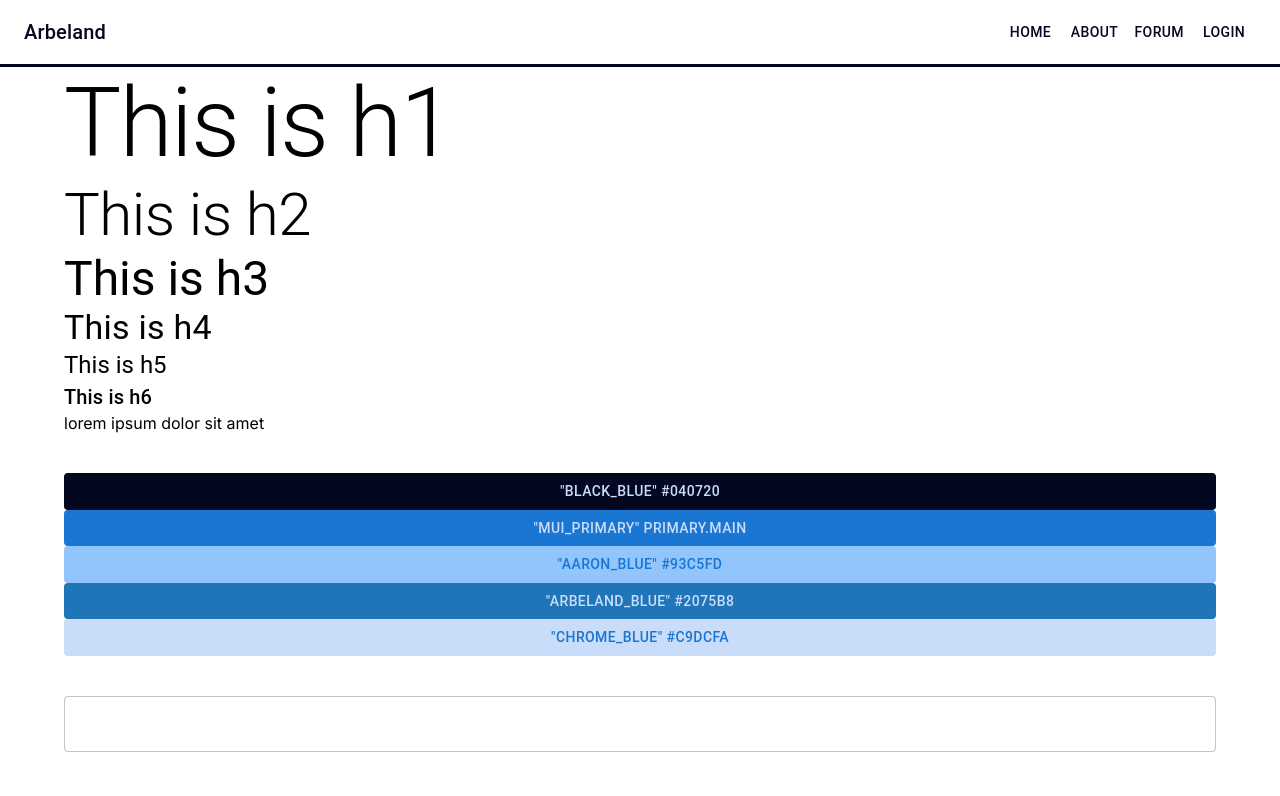
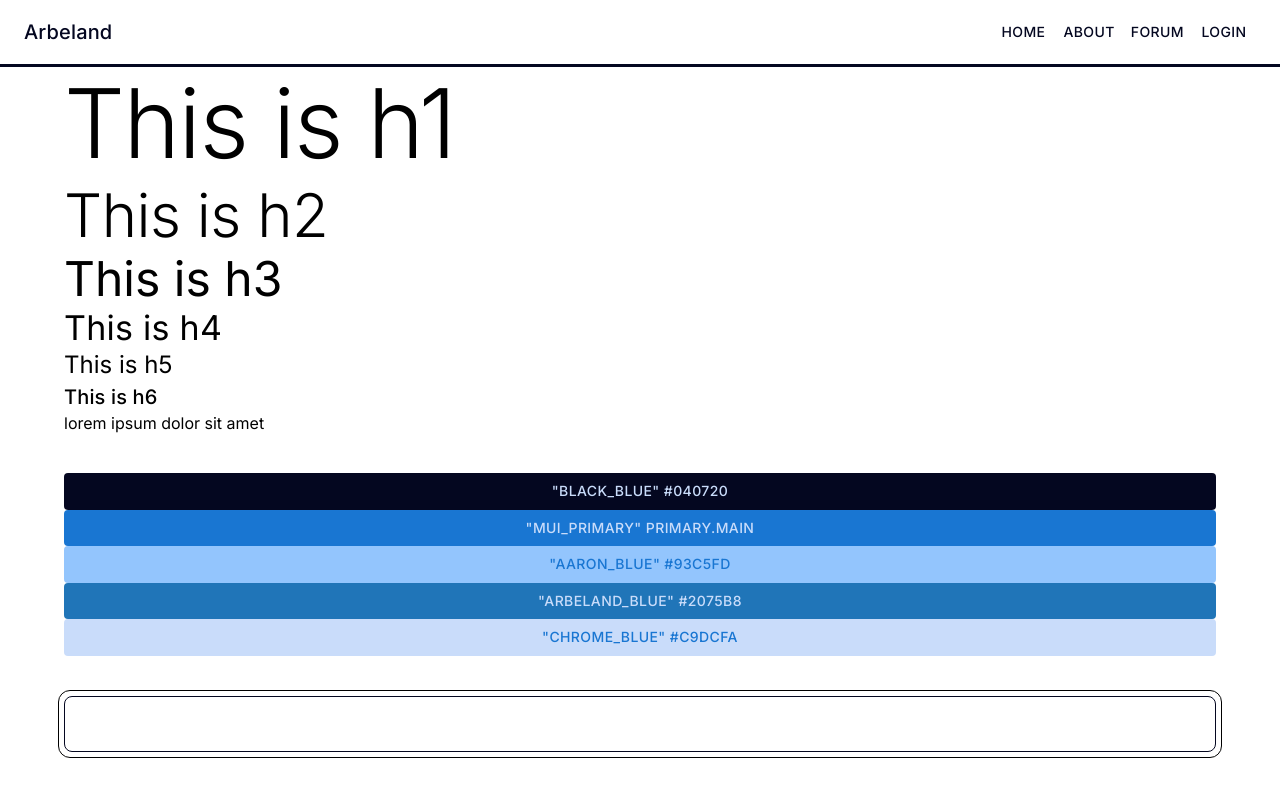
Before and after one commit to 44120N/Arbeland, a React (Vite) app: page /Arbeland/boilerplate in a window 1280 px wide. Shown: the top 796 px of the page. Built offline with nearby package versions, Linux system fonts and the light colour scheme.

Commit message:
!important "inter" font & textarea.

```diff
--- a/src/index.css
+++ b/src/index.css
@@ -1,7 +1,7 @@
 @import url("https://fonts.googleapis.com/css2?family=DM+Sans:ital,opsz,wght@0,9..40,100..1000;1,9..40,100..1000&family=Inter:ital,opsz,wght@0,14..32,100..900;1,14..32,100..900&display=swap");
 
 * {
-    font-family: "Inter", "DM Sans", sans-serif;
+    font-family: "Inter", "DM Sans", sans-serif !important;
     box-sizing: border-box;
     margin: 0;
     padding: 0;
--- a/src/pages/Boilerplate.jsx
+++ b/src/pages/Boilerplate.jsx
@@ -41,7 +41,26 @@ export default function Boilerplate() {
                         </Button>
                     </Stack>
                     <Stack>
-                        <TextField sx={{}}>Abc</TextField>
+                        <TextField
+                            variant="outlined"
+                            sx={{
+                                transition: "all 0.2s ease-in-out",
+                                outline: "1px solid black",
+                                outlineOffset: "5px",
+                                borderRadius: "6px",
+                                "& .MuiOutlinedInput-notchedOutline": {
+                                    borderColor: "black_blue.main",
+                                    borderWidth: "1px",
+                                    borderRadius: "8px",
+                                    "& .Mui-focused": {
+                                        "& .MuiOutlinedInput-notchedOutline": {
+                                            borderColor: "white.main",
+                                            borderWidth: "3px",
+                                        },
+                                    },
+                                },
+                            }}
+                        />
                     </Stack>
                 </Stack>
             </Container>
```
